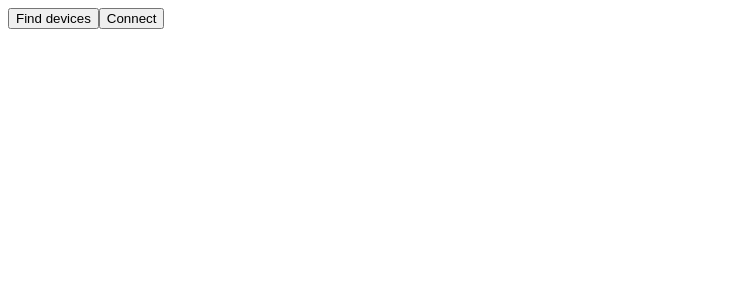
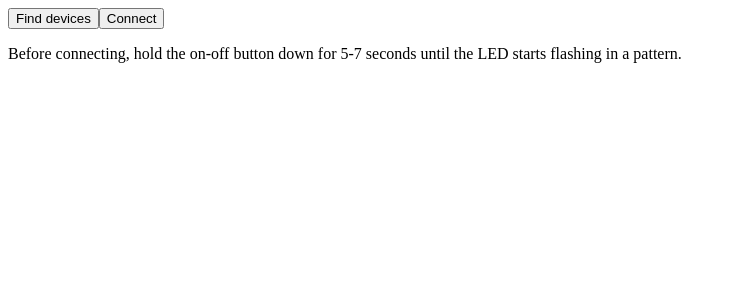
Before and after one commit to raajok/nanoleaf-controls, a React (Create React App) app: page / in a window 1280 px wide. Shown: the top 300 px of the page, without its empty margins (0-736 px from the left). Built offline with nearby package versions, Linux system fonts and the light colour scheme.

Commit message:
Function to get authentication token from Nanoleaf

```diff
--- a/public/preload.js
+++ b/public/preload.js
@@ -3,5 +3,6 @@ const { contextBridge, ipcRenderer } = require('electron');
 // NanoleafAPI for renderer process. Can be used with the global variable "window".
 // window.nanoleafAPI
 contextBridge.exposeInMainWorld('nanoleafAPI', {
-  findDevices: () => ipcRenderer.invoke('findDevices')
+  findDevices: () => ipcRenderer.invoke('findDevices'),
+  authenticationToken: (ip) => ipcRenderer.invoke('authenticationToken', ip)
 });
--- a/src/App.js
+++ b/src/App.js
@@ -4,9 +4,10 @@ import Devices from './components/Devices';
 const App = () => {
 
   const [connectedIp, setConnectedIp] = React.useState("");
+  const [authenticationToken, setAuthenticationToken] = React.useState("");
 
   return (
-    <Devices setConnectedIp={setConnectedIp} />
+    <Devices setConnectedIp={setConnectedIp} setAuthenticationToken={setAuthenticationToken} />
   )
 };
 
--- a/src/components/Devices.js
+++ b/src/components/Devices.js
@@ -1,6 +1,6 @@
 import React from 'react';
 
-const Devices = ( { setConnectedIp } ) => {
+const Devices = ( { setConnectedIp, setAuthenticationToken } ) => {
 
   const [nanoleafDevices, setNanoleafDevices] = React.useState([]);
   const [selectedDeviceIp, setSelectedDeviceIp] = React.useState("");
@@ -11,7 +11,6 @@ const Devices = ( { setConnectedIp } ) => {
     // Nanoleaf devices are returned in an array, like so:
     // { name: , ip: , mac: }
     window.nanoleafAPI.findDevices().then(devices => {
-      console.log(devices);
       setNanoleafDevices(devices);
     })
     .catch((error) => {
@@ -27,10 +26,18 @@ const Devices = ( { setConnectedIp } ) => {
 
   const handleSubmit = (e) => {
     e.preventDefault();
+
+    // get authentication token with NanoleafAPI
+    window.nanoleafAPI.authenticationToken(selectedDeviceIp).then(token => {
+      setAuthenticationToken(token);
       setConnectedIp(selectedDeviceIp);
+    }).catch(error => {
+      console.log(error);
+    });
   };
 
   return (
+    <div>
       <form onSubmit={handleSubmit}>
         <div>
           {nanoleafDevices.map((device, i) => {
@@ -45,6 +52,8 @@ const Devices = ( { setConnectedIp } ) => {
         <button onClick={handleFindDevices}>Find devices</button>
         <input type="submit" value="Connect" />
       </form>
+      <p>Before connecting, hold the on-off button down for 5-7 seconds until the LED starts flashing in a pattern.</p>
+    </div>
   )
 };
 
```
Also changed, not shown: public/main.js (+15 -7 lines). Lines whose indentation alone changed are shown as unchanged.
